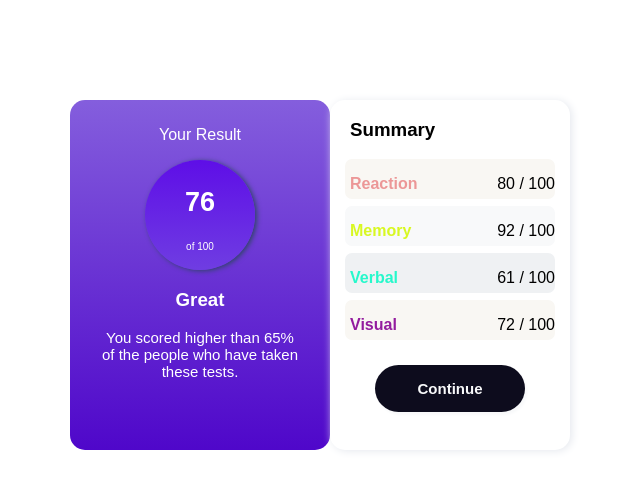
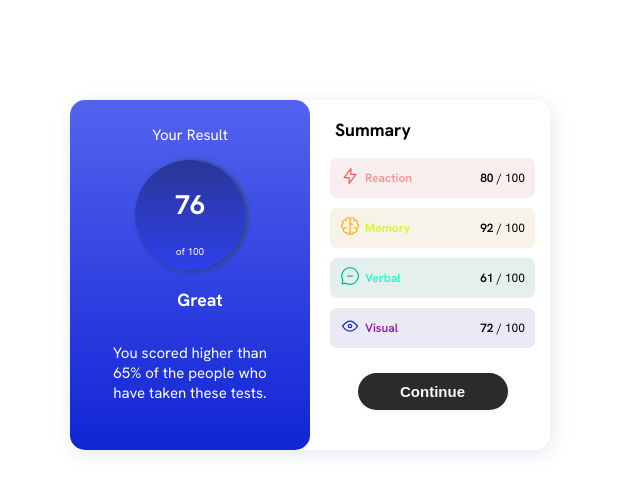
Before and after one commit to Sparklinglily/ScoreBoard, a plain HTML site: page index.html in a window 1280 px wide. Shown: the whole page, without its empty margins (320-960 px from the left). Drawn offline with Linux system fonts and the light colour scheme.

Commit message:
resultCard

```diff
--- a/index.html
+++ b/index.html
@@ -1,6 +1,7 @@
 <!DOCTYPE html>
 <html lang="en">
 <head>
+    <script src="https://kit.fontawesome.com/9a6551959e.js" crossorigin="anonymous"></script>
    <link rel="stylesheet" href="style.css">
     <meta charset="UTF-8">
     <meta name="viewport" content="width=device-width, initial-scale=1.0">
@@ -9,6 +10,11 @@
 <body>
 
     <div class="main">
+
+
+
+        <div class="summary">
+
 
             <div class="yourResult">
 
@@ -21,7 +27,7 @@
 
                 </div>
 
-                <h3>Great</h3>
+                    <h3 class="great">Great</h3>
                     <div class="paragraph"><p>
                         You scored higher than 65% of the people who
                         have
@@ -31,32 +37,47 @@
 
 
             </div>
-
-        <div class="summary">
-
+            <div class=" summary-content">
                 <h3>Summary</h3>
 
                 <div class="reaction">
+                    <div class="icon-text">
+                       <span><img src="icons/icon-reaction.svg" alt=""></span>
                     <p class="react">Reaction</p>
-                    <p>80 / 100</p>
+                    </div>
+                    <p><span>80</span> / 100</p>
 
                 </div>
 
                 <div class="memory">
+                    <div class="icon2-text">
+                        <span><img src="icons/icon-memory.svg" alt=""></span>
                     <p class="mem">Memory</p>
-                    <p>92 / 100</p>
+                    </div>
+                    <p><span>92 </span> / 100</p>
 
                 </div>
                 <div class="verbal">
+                    <div class="icon3-text">
+                        <span><img src="icons/icon-verbal.svg" alt=""></span>
                     <p class="verb">Verbal </p>
-                    <p>61 / 100</p>
+                    </div>
+                    <p><span>61</span> / 100</p>
                      </div>
                 <div class="visual">
+                    <div class="icon4-text">
+                       <span>
+                        <img src="icons/icon-visual.svg" alt="">
+                       </span>
                     <p class="viz">Visual</p>
-                    <p>72 / 100</p>
+                    </div>
+                    <p><span>72</span> / 100</p>
                      </div>
 
                      <button id="btn">Continue</button>
+
+            </div>
+
 
         </div>
 
--- a/style.css
+++ b/style.css
@@ -1,6 +1,14 @@
+@font-face {
+   font-family: 'Hanken Grotesk';
+   src: url(fonts/HankenGrotesk-VariableFont_wght.ttf);
+}
+
 body{
     margin-top: 100px;
-    font-family: Arial, Helvetica, sans-serif;
+    font-family:'Hanken Grotesk', sans-serif; ;
+    font-size: 15px;
+    font-family: 200px;
+
 
 
  }
@@ -9,22 +17,29 @@ body{
  .main{
 
 
-    max-width: 500px;
+    width: 500px;
     height: 350px;
     display: flex;
     margin: 0 auto;
 
 
  }
+
+ .yourResult .great{
+
+   text-align: center;
+   padding-bottom: 15px;
+ }
  .yourResult{
     background-image: linear-gradient(
-    #845edd,#4f07ca
+      hsl(234, 82%, 63%),hsl(234, 85%, 45%)
     );
     padding: 10px;
+    font-weight: 300px;
     color: white;
     text-align: center;
 
-    width: 350px;
+    width: 220px;
     border-radius: 15px;
 
  }
@@ -36,7 +51,7 @@ body{
  .score-Container {
     padding: 5px;
     background-image: linear-gradient(
-    0deg,#6f3de2,#5e0ee7
+    0deg,hsl(234, 83%, 55%),hsl(234, 55%, 38%)
     );
     margin: 0 auto;
     font-size: large;
@@ -54,14 +69,24 @@ body{
     padding-left: 20px;
     padding-right: 20px;
  }
+.summary-content{
+
+   width: 235px;
 
 
+
+
+}
+
  .summary{
+
+   display: flex;
+   justify-content: space-between;
    margin-bottom: 0px;
     text-align: center;
     border-radius: 15px;
-    width: 350px;
-    box-shadow: 2px 1px 9px #e5e8ee ;
+    width: 480px;
+    box-shadow:2px 4px 22px #e5e8ee ;
 
 
  }
@@ -71,41 +96,76 @@ body{
  }
 
  .reaction{
-   margin:0 15px 7px 15px;
+   padding-right: 10px;
+   margin:0 15px 10px 15px;
+
     border-radius: 7px;
 
     height: 40px;
-    background-color:#f9f7f3 ;
+    background-color:hsla(0, 42%, 95%, 0.925) ;
     justify-content: space-between;
     display: flex;
  }
 
+ .reaction span{
+    font-weight: 600;
+ }
+
  .memory{
-   margin:0 15px 7px 15px;
+   padding-right: 10px;
+   margin:0 15px 10px 15px;
     border-radius: 7px;
 
     height: 40px;
-    background-color:#f8f9fa;
+    background-color:hsl(42, 52%, 94%);
     justify-content: space-between;
     display: flex;
  }
+ .memory span{
+    font-weight: 600;
+
+ }
+ .reaction p{
+   font-size: 12px;
+
+ }
+
+ .memory p{
+   font-size: 12px;
+ }
+
+ .verbal p{
+   font-size: 12px;
+
+ }
+ .visual p{
+   font-size: 12px;
+ }
  .verbal{
-   margin:0 15px 7px 15px;
+   padding-right: 10px;
+   margin:0 15px 10px 15px;
     border-radius: 7px;
 
     height: 40px;
-    background-color:#eff1f3 ;
+    background-color:hsl(169, 28%, 92%);
     justify-content: space-between;
     display: flex;
  }
+ .verbal span{
+    font-weight: 600;
+ }
  .visual{
+   padding-right: 10px;
     margin:0 15px 25px 15px;
     border-radius: 7px;
 
     height: 40px;
-    background-color:#f9f7f3;
+    background-color: hsl(240, 35%, 94%);
     justify-content: space-between;
     display: flex;
+ }
+ .visual span{
+    font-weight: 600;
  }
 
  .reaction .react{
@@ -128,15 +188,52 @@ body{
    font-weight: 600;
    color: rgb(147, 28, 158);
  }
+ .icon-text {
+   padding-left: 10px;
+   display: flex;
+   height: 20px;
+ }
+ .icon-text span{
+   margin-top: 8px;
+ }
+ .icon2-text {
+   padding-left: 10px;
+   display: flex;
+   height: 20px;
+ }
+ .icon2-text span{
+   margin-top: 8px;
+ }
+ .icon3-text {
+   padding-left: 10px;
+   display: flex;
+   height: 20px;
+ }
+ .icon3-text span{
+   margin-top: 8px;
+ }
+ .icon4-text {
+   padding-left: 10px;
+   display: flex;
+   height: 20px;
+ }
+ .icon4-text span{
+   margin-top: 8px;
+ }
+
+
  #btn{
-   border-radius: 30px;
-   padding: 15px 30px ;
+
+   text-align: center;
+
+   border-radius: 20px;
+   padding: 10px 40px ;
    box-shadow: 2px 3px 3px;
    border: none;
    font-size: 15px;
    font-weight: 600;
    color: #f8f9fa;
-   background-color: #0d0c1d ;
+   background-color: hsl(240, 1%, 17%) ;
    width: 150px;
 
 
```
Also changed, not shown: fonts/HankenGrotesk-VariableFont_wght.ttf (added), icons/icon-memory.svg (added), icons/icon-reaction.svg (added), icons/icon-verbal.svg (added), icons/icon-visual.svg (added). Lines whose indentation alone changed are shown as unchanged.
